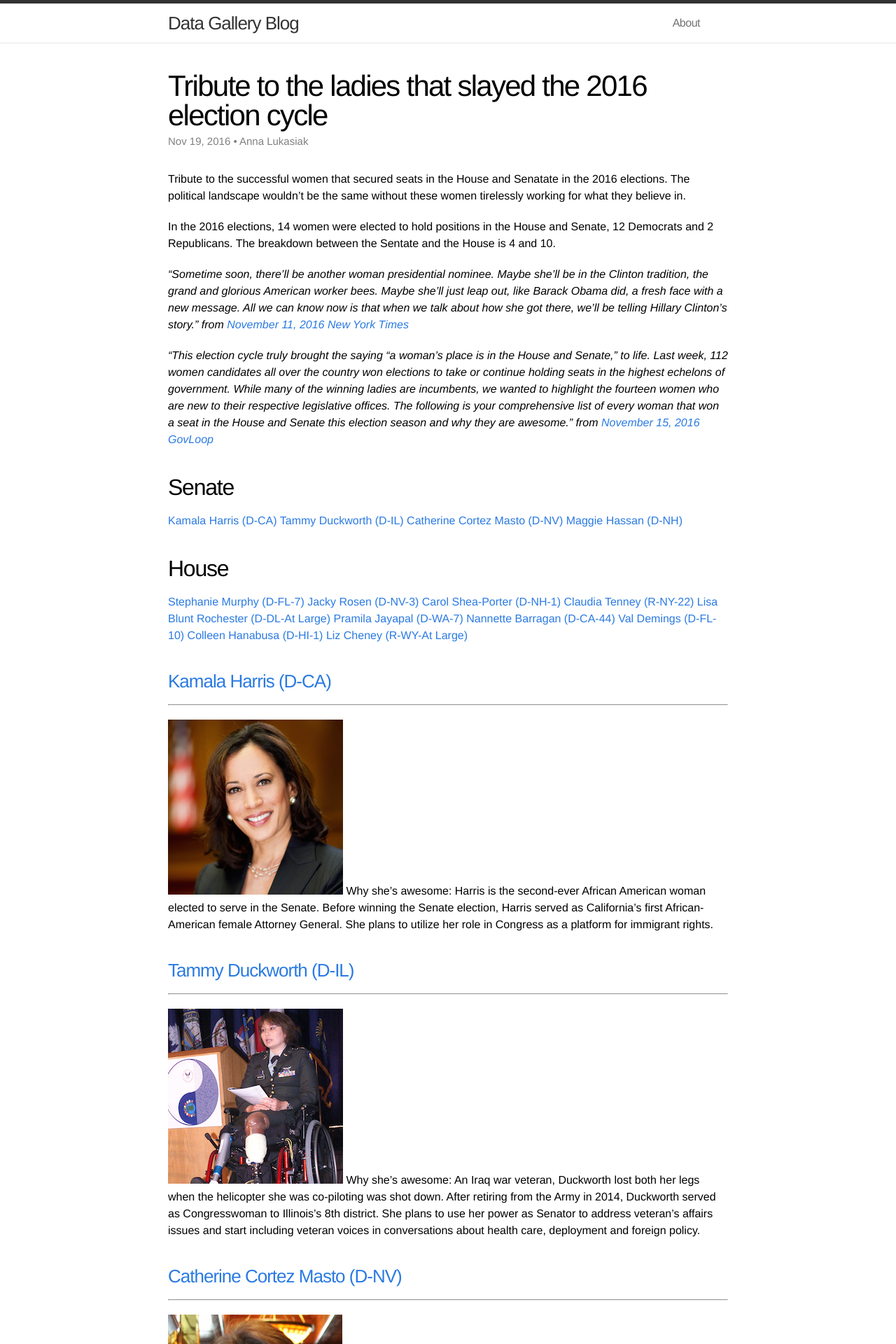
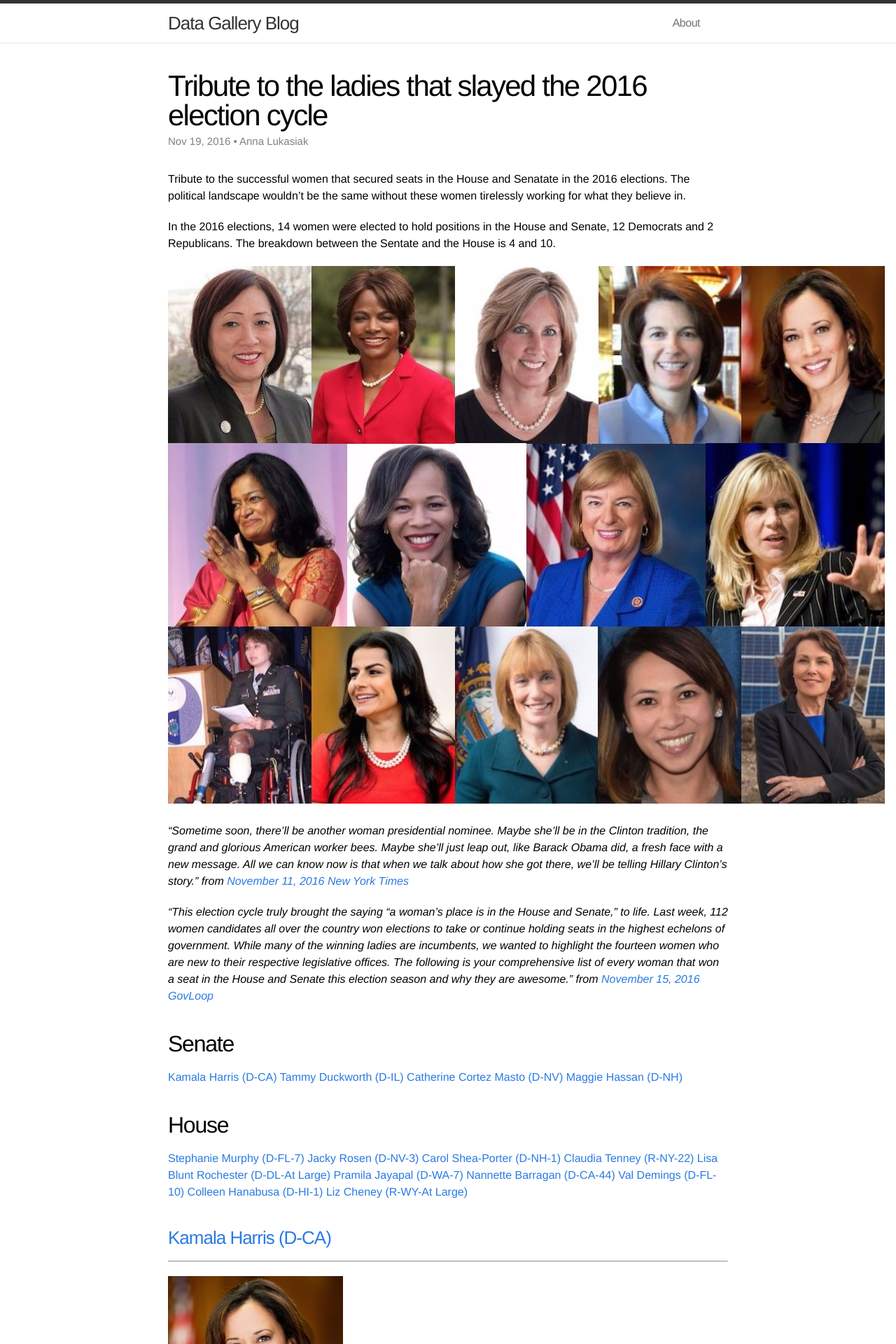
Before and after one commit to DataGallery/blog, a Jekyll site: the page built from _posts/2016-11-19-WOMEN-IN-HOUSE-AND-SENATE.md, in a window 1280 px wide. Shown: the top 1920 px of the page at 70% size. Built offline with Jekyll 4.4.1, drawn with Linux system fonts in a browser that asks for light colours.

Commit message:
fixed post

```diff
--- a/_posts/2016-11-19-WOMEN-IN-HOUSE-AND-SENATE.md
+++ b/_posts/2016-11-19-WOMEN-IN-HOUSE-AND-SENATE.md
@@ -9,6 +9,8 @@ author:  Anna Lukasiak
 Tribute to the successful women that secured seats in the House and Senatate in the 2016 elections.  The political landscape wouldn’t be the same without these women tirelessly working for what they believe in.
 
 In the 2016 elections, 14 women were elected to hold positions in the House and Senate, 12 Democrats and 2 Republicans.  The breakdown between the Sentate and the House is 4 and 10.
+
+![Collage]({{ site.blogurl }}/assets/collage-2016-elections.jpg)
 
 *"Sometime soon, there’ll be another woman presidential nominee. Maybe she’ll be in the Clinton tradition, the grand and glorious American worker bees. Maybe she’ll just leap out, like Barack Obama did, a fresh face with a new message. All we can know now is that when we talk about how she got there, we’ll be telling Hillary Clinton’s story." from [November 11, 2016 New York Times][nyt_article]*
 
```
